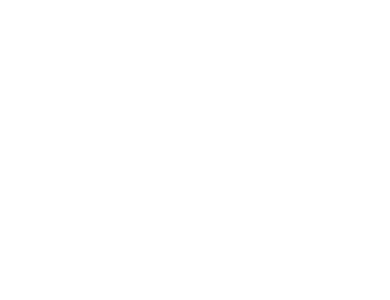
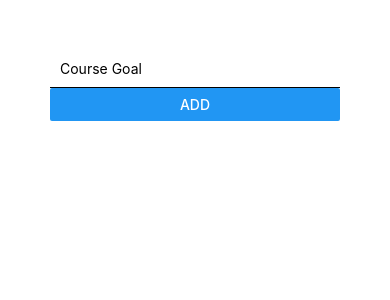
Before and after one commit to rdnc12/react-native-complete-guide, a React Native app: screen / in a window 390 px wide. Shown: the top 300 px of the page. Built offline with nearby package versions, Linux system fonts and the light colour scheme.

Commit message:
starting with style

```diff
--- a/App.js
+++ b/App.js
@@ -1,11 +1,23 @@
-import React from 'react';
-import { StyleSheet, Text, View } from 'react-native';
+import React from "react";
+import { StyleSheet, Text, View, TextInput, Button } from "react-native";
 
 export default function App() {
   return (
-    <View >
-      <View></View>
+    <View style={{ padding: 50 }}>
+      <View>
+        <TextInput
+          placeholder="Course Goal"
+          style={{
+            borderBottomColor: "black",
+            borderBottomWidth: 1,
+            padding: 10,
+          }}
+        />
+        <Button title="Add" />
+      </View>
       <View></View>
     </View>
   );
 }
+
+// We can not see textinput component in display,we need to add some styling.
```
